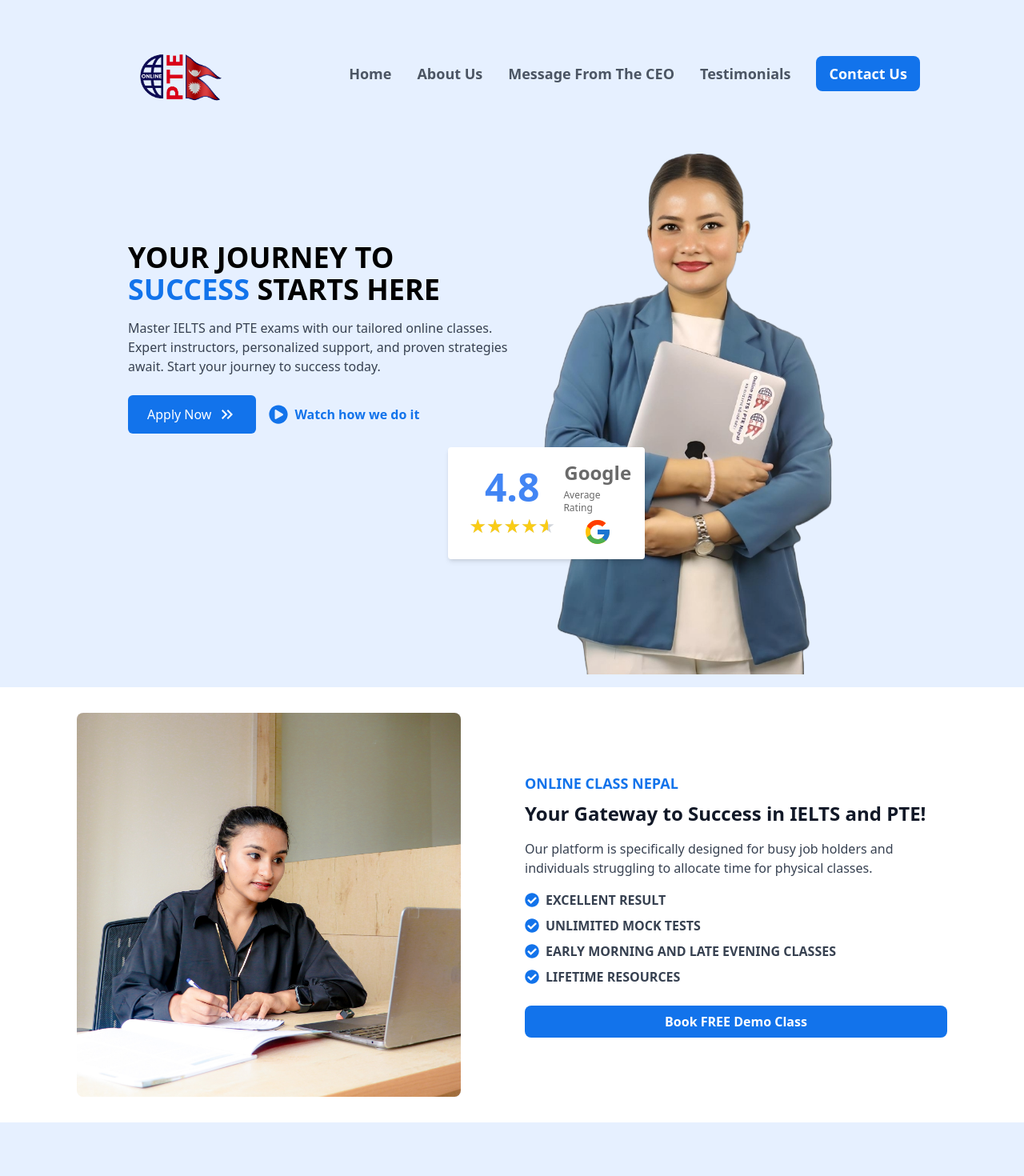
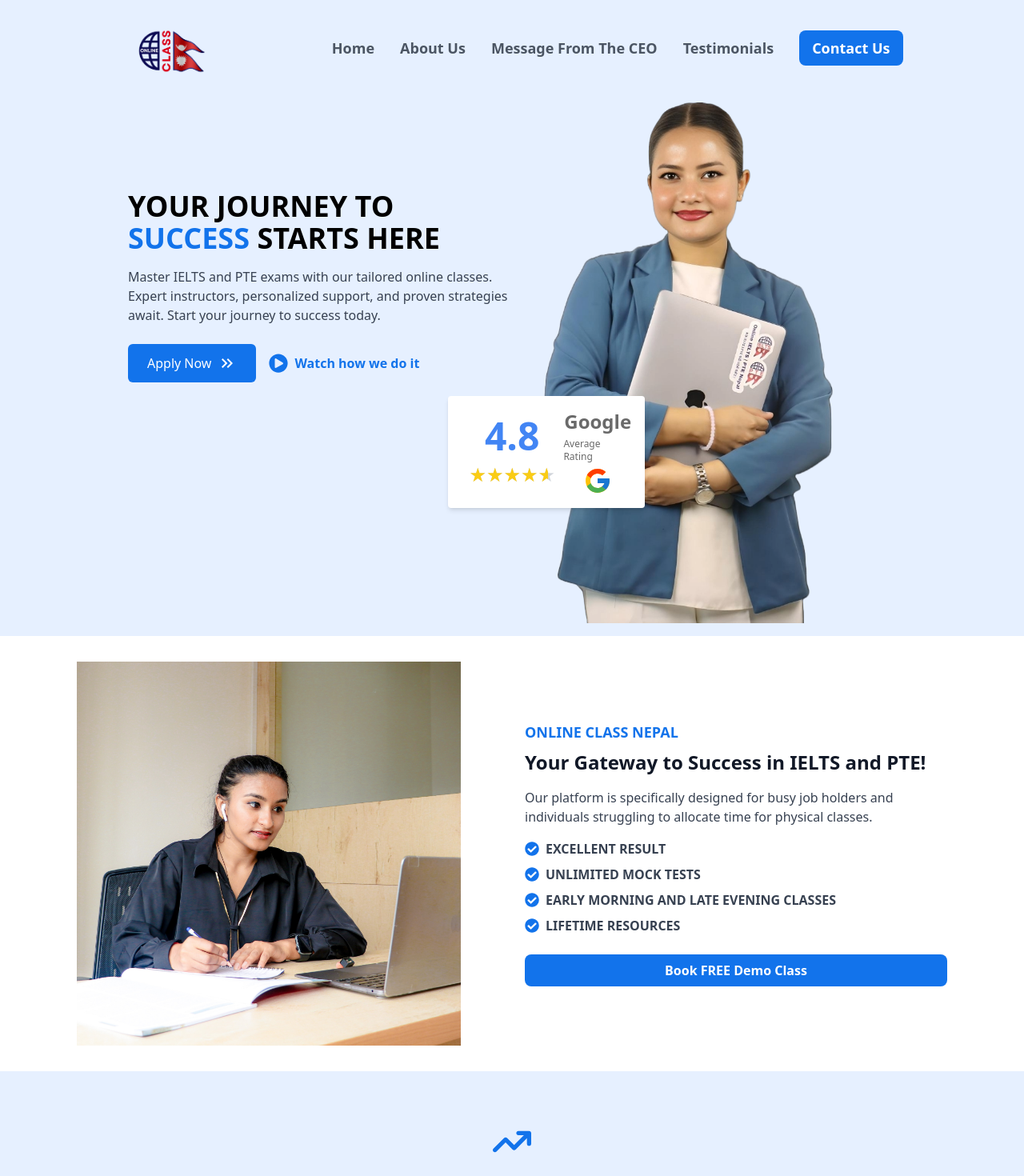
Before and after one commit to PiyushSharma0/nepal-ielts, a Next.js app: page / in a window 1280 px wide. Shown: the top 1470 px of the page at 80% size. Built offline with nearby package versions, Linux system fonts and the light colour scheme.

Commit message:
refactor: Lazy load images in About and Header components for improved performance

```diff
--- a/components/About.jsx
+++ b/components/About.jsx
@@ -15,13 +15,7 @@ const About = () => {
           </h1>
         </div>
         <div className="flex-1">
-          <Image
-            src="/pic1.jpg"
-            alt="Student studying online"
-            width={480}
-            height={360}
-            className="rounded-lg"
-          />
+          <Image src="/pic1.jpg" alt="Student studying online" width={480} height={360} lassName="rounded-lg" />
         </div>
         <div className="flex-1 md:ml-8 mt-6 md:mt-0 text-left">
           <h2 className="text-sm text-[#1273EB] font-semibold mb-2 hidden md:block md:text-lg">
--- a/components/Header.jsx
+++ b/components/Header.jsx
@@ -17,8 +17,8 @@ const Header = () => {
   return (
     <header className="w-full bg-[#E6F0FF] px-4 flex items-center justify-between lg:justify-evenly">
       <div className="flex items-center -inset-32">
-        {/* <img src="OIN.png" alt="logo" className="w-20 md:w-32 m-0 p-0" /> */}
-        <Image src="/OPN.png" alt="logo" height={96} width={96} className="w-24 md:w-48 m-0 p-0" />
+        <Image src="/OCN Png.png" alt="logo" height={96} width={96} className="w-20 md:w-32 m-0 p-0" />
+        {/* <Image src="/OCN.png" alt="logo" height={96} width={96} className="w-24 md:w-48 m-0 p-0" /> */}
 
       </div>
       <nav className="hidden lg:flex space-x-8 text-gray-600 text-lg font-semibold">
@@ -43,8 +43,8 @@ const Header = () => {
           <div className="fixed top-0 right-0 w-5/6 bg-white h-full z-50 shadow-lg">
             <div className="flex items-center justify-between p-4">
               <div className="flex items-center">
-                <Image src="OIN.png" alt="logo" className="w-24 m-0 p-0" />
-                <Image src="OPN.png" alt="logo" className="w-32 m-0 p-0" />
+                <Image src="/OCN Png.png" alt="logo" width={90} height={90} className="w-24 m-0 p-0" />
+                {/* <Image src="OPN.png" alt="logo" className="w-32 m-0 p-0" /> */}
               </div>
               <button
                 onClick={toggleSidebar}
```
Also changed, not shown: public/OCN Png.png (added).
